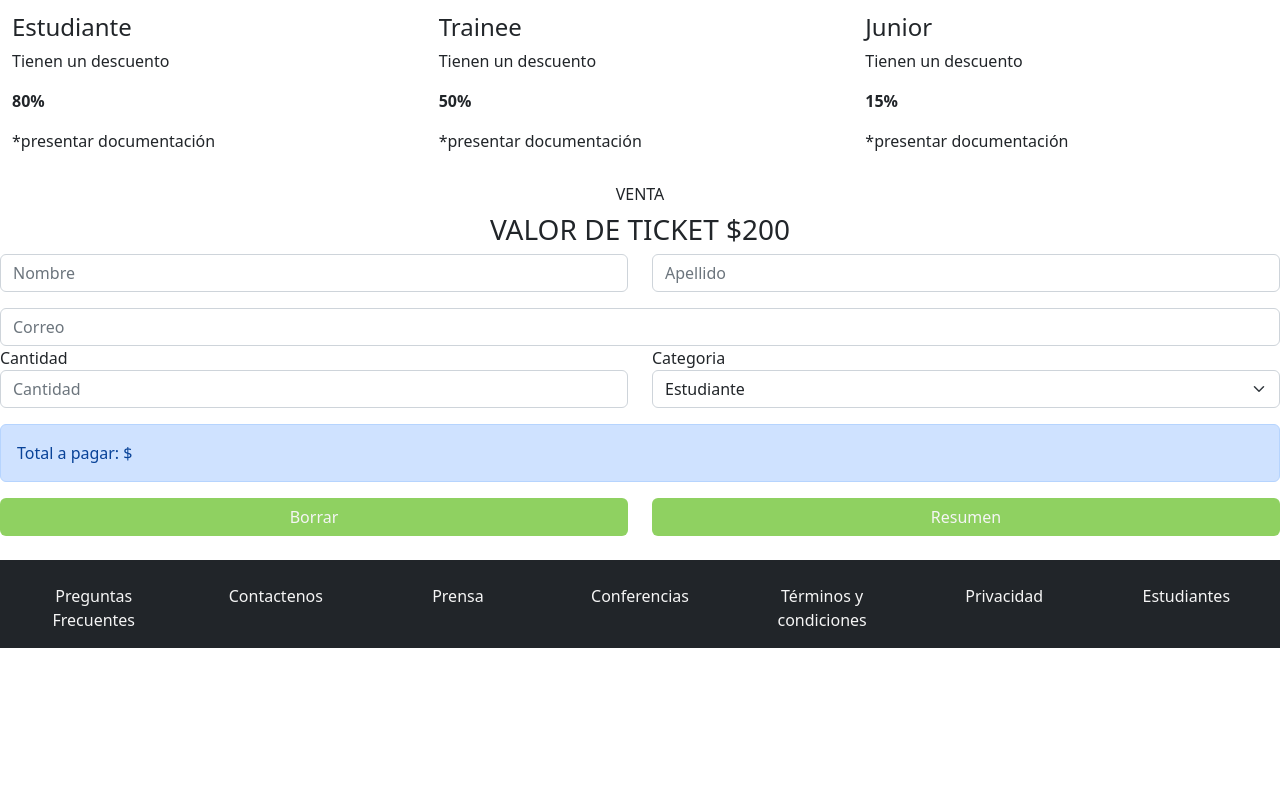
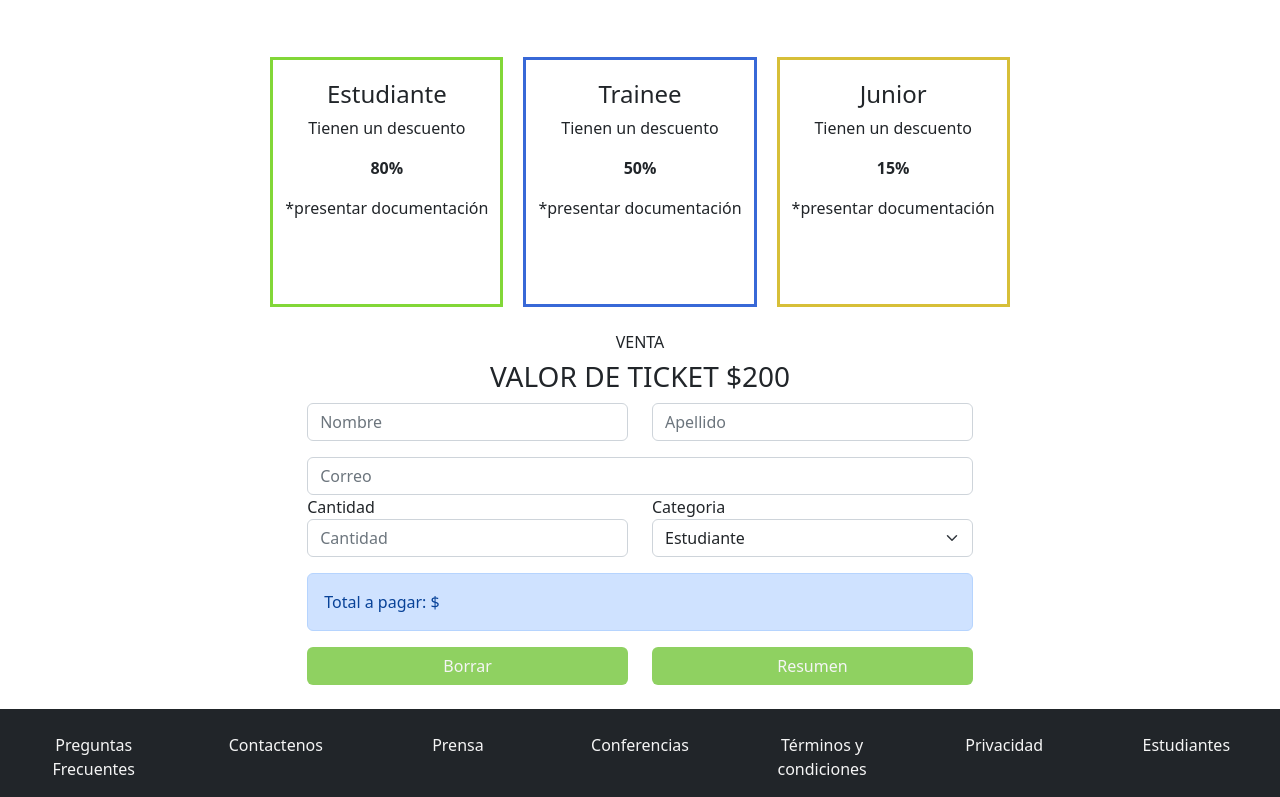
Before and after one commit to Syramoran/Syramoran.github.io, a plain HTML site: page index.html in a window 1280 px wide. Shown: the part 2150-2947 px from the top of the page. Before the commit the page ends 2798 px from the top, so only its background shows below. Drawn offline with nearby package versions, Linux system fonts and the light colour scheme; a script that the page names is missing.

Commit message:
version2

```diff
--- a/style.css
+++ b/style.css
@@ -105,6 +105,38 @@ button.btn.btn-personal{
     background-color: #8fd161;
 }
 
+/*SECCION 5*/
+.contenedorDescuentos{
+    display: flex; margin-top: 50px;
+}
+
+.rowCuadritos{
+    justify-content:center;
+}
+
+.columnasCuadritos{
+    padding: 10px !important;
+}
+
+.cuadritos{
+    height: 250px; width:300px ;border: 3px solid rgb(130, 215, 56);
+    text-align: center;
+    justify-content: center;
+    padding-top: 20px;
+}
+
+.cuadritos.c2{
+    border: 3px solid rgb(56, 104, 215);
+}
+
+.cuadritos.c3{
+    border: 3px solid rgb(215, 191, 56);
+}
+
+.contenedorFormulario {
+    padding-right: 24vw !important; padding-left: 24vw !important; margin-top: 10px;
+}
+
 /*FOOTER*/
 
 .navbar.footerNav{
```
